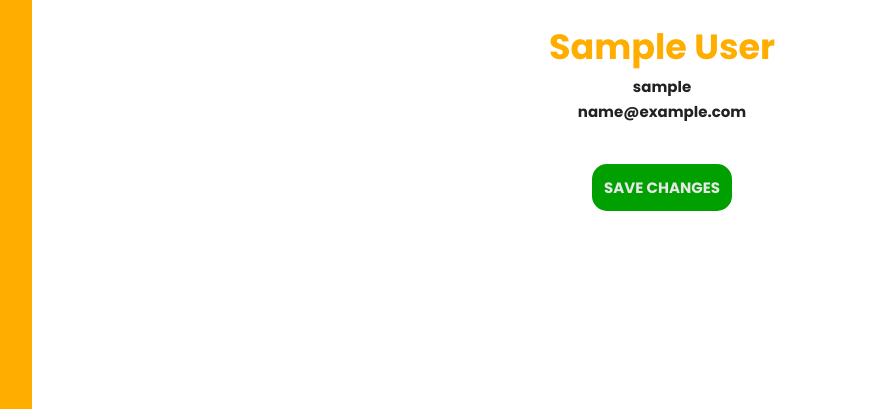
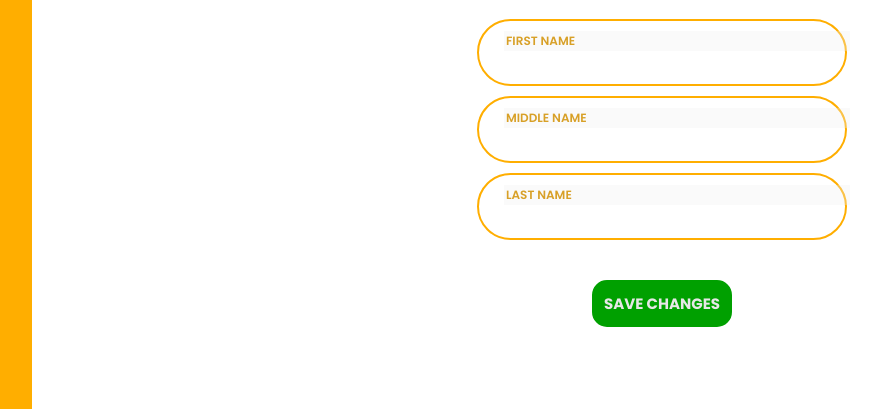
Before and after one commit to jonanthonii/ChatCAD, a PHP site: page /pages/profile.php in a window 1280 px wide. Shown: the part 391-800 px from the top of the page, without its empty margins (18-896 px from the left). Run offline with PHP 8.4, Linux system fonts and the light colour scheme; the visitor is signed in with stand-in values (Sample User, id 1).

Commit message:
added function and fixes
- fixed inaccurate time
- fixed messages to base on ID instead of name
- added function to edit name on profile

```diff
--- a/chatcad/css/profile.css
+++ b/chatcad/css/profile.css
@@ -161,35 +161,39 @@
     color: #e7e7e7;
 }
 
-.name input{
-    color: #ffae00;
-    font-size: 35px;
+.userinfo{
+    display: block;
+    width: 100%;
+}
+
+.fields{
+    border: 2px solid #ffae00;
+    display: grid;
+    padding: 10px;
+    border-radius: 50px;
+    margin: 10px;
+}
+
+.legends{
+    width: 100%;
+    border: none;
+    font-size: 12px;
+    margin-left: 15px;
+    color: #d8a027;
+    font-weight: 600;
+}
+
+.name{
+    color: #6e4f0a;
+    font-size: 14px;
+    width: 100%;
     font-weight: 700;
-    display: flex;
     justify-content: center;
     text-align: center;
-    width: 100%;
     border-style: none;
+    text-transform: capitalize;
 }
 
-.username input{
-    color: #222222;
-    font-size: 15px;
-    font-weight: 700;
-    display: flex;
-    justify-content: center;
-    text-align: center;
-    width: 100%;
-    border-style: none;
+.name:focus{
+    outline: none;
 }
-
-.email input{
-    color: #222222;
-    font-size: 15px;
-    font-weight: 700;
-    display: flex;
-    justify-content: center;
-    text-align: center;
-    width: 100%;
-    border-style: none;
-}
--- a/chatcad/index.php
+++ b/chatcad/index.php
@@ -76,6 +76,8 @@
             if(password_verify($password, $user['password'])){
                 $_SESSION['current_employeeid'] = $username;
                 $_SESSION['current_employeefirst'] = $user['firstname'];
+                $_SESSION['current_employeemiddle'] = $user['middlename'];
+                $_SESSION['current_employeelast'] = $user['lastname'];
                 $_SESSION['current_employeefullname'] = $user['firstname'] . ' ' . $user['lastname'];
                 $_SESSION['current_employeepp'] = $user['profile_pic'];
                 $_SESSION['current_employeebirthdate'] = $user['birthdate'];
--- a/chatcad/pages/profile.php
+++ b/chatcad/pages/profile.php
@@ -25,6 +25,47 @@
 if(isset($_POST['submit'])){
     $pp = $_FILES['preselectbtn'];
     $employee_id = $_SESSION['current_employeeid'];
+    $firstname = $_POST['firstname'];
+    $middlename = $_POST['middlename'];
+    $lastname = $_POST['lastname'];
+    $namechange = false;
+    $picturechange = false;
+
+    if((!empty($firstname) || $firstname != '') && (!empty($lastname) || $lastname != '')){
+        if($firstname != $_SESSION['current_employeefirst'] || $middlename != $_SESSION['current_employeemiddle'] || $lastname != $_SESSION['current_employeelast']){
+            $updatename = $pdo->prepare("UPDATE users SET firstname = :firstname, middlename = :middlename, lastname = :lastname WHERE employee_id = :employee_id");
+            $updatename->bindParam(':firstname', $firstname);
+            $updatename->bindParam(':middlename', $middlename);
+            $updatename->bindParam(':lastname', $lastname);
+            $updatename->bindParam(':employee_id', $employee_id);
+            $updatename->execute();
+
+            $namechange = true;
+            $_SESSION['current_employeefirst'] = $firstname;
+            $_SESSION['current_employeemiddle'] = $middlename;
+            $_SESSION['current_employeelast'] = $lastname;
+        }
+    }else{
+        echo "<script>
+            $(document).ready(function () {
+                Swal.fire({
+                    icon: 'error',
+                    title: 'Empty Fields',
+                    html: 'Make sure at least first and last name are filled in.',
+                    confirmButtonText: 'Proceed',
+                    showConfirmButton: true,
+                    color: 'red',
+                    allowOutsideClick: false,
+                    allowEscapeKey: false,
+                    allowEnterKey: false,
+                    confirmButtonColor: 'red',
+
+                }).then(() => {
+                    window.location.href = 'profile.php';
+                });
+            });
+            </script>";
+    }
 
     if(isset($_FILES['preselectbtn'])){
         $fileName = $_FILES['preselectbtn']['name'];
@@ -42,13 +83,17 @@
             $updatepp->execute();
 
             $_SESSION['current_employeepp'] = $newfileName;
+            $picturechange = true;
+        }
+    }
 
+    if($namechange && $picturechange){
         echo "<script>
         $(document).ready(function () {
             Swal.fire({
                 icon: 'success',
-                        title: 'Profile Picture Updated',
-                        html: 'You have successfully changed your profile picture!',
+                title: 'Profile Updated',
+                html: 'Your profile changes has been saved!',
                 confirmButtonText: 'Proceed',
                 showConfirmButton: true,
                 color: 'green',
@@ -62,7 +107,46 @@
             });
         });
         </script>";
-        }
+    }elseif($namechange && !$picturechange){
+        echo "<script>
+        $(document).ready(function () {
+            Swal.fire({
+                icon: 'success',
+                title: 'Name Updated',
+                html: 'Successfully saved your name changes!',
+                confirmButtonText: 'Proceed',
+                showConfirmButton: true,
+                color: 'green',
+                allowOutsideClick: false,
+                allowEscapeKey: false,
+                allowEnterKey: false,
+                confirmButtonColor: 'green',
+
+            }).then(() => {
+                window.location.href = 'profile.php';
+            });
+        });
+        </script>";
+    }elseif(!$namechange && $picturechange){
+        echo "<script>
+        $(document).ready(function () {
+            Swal.fire({
+                icon: 'success',
+                title: 'Picture Updated',
+                html: 'Successfully saved your profile picture!',
+                confirmButtonText: 'Proceed',
+                showConfirmButton: true,
+                color: 'green',
+                allowOutsideClick: false,
+                allowEscapeKey: false,
+                allowEnterKey: false,
+                confirmButtonColor: 'green',
+
+            }).then(() => {
+                window.location.href = 'profile.php';
+            });
+        });
+        </script>";
     }
 }
 
@@ -117,14 +201,19 @@
             </div>
         </div>
         <div class="userinfo">
-            <div class="name">
-            <input type="text" name="fullname" id="fullname" value="<?php echo $_SESSION['current_employeefullname'] ?>">
+            <div class="fields">
+                <input type="text" class="legends" value="FIRST NAME" disabled>
+                <input type="text" class="name" name="firstname" id="firstname" autocomplete="off" spellcheck="false" value="<?php echo $row['firstname']; ?>">
             </div>
-            <div class="username">
-            <input type="text" name="username" id="username" value="<?php echo $_SESSION['current_employeeid'] ?>">
+
+            <div class="fields">
+                <input type="text" class="legends" value="MIDDLE NAME" disabled>
+                <input type="text" class="name" name="middlename" id="middlename" autocomplete="off" spellcheck="false" value="<?php echo $row['middlename']; ?>">
             </div>
-            <div class="email">
-            <input type="email" name="email" id="email" value="<?php echo $_SESSION['current_employeeemail'] ?>">
+
+            <div class="fields">
+                <input type="text" class="legends" value="LAST NAME" disabled>
+                <input type="text" class="name" name="lastname" id="lastname" autocomplete="off" spellcheck="false" value="<?php echo $row['lastname']; ?>">
             </div>
         </div>
         <div class="savebtndiv">
```
Also changed, not shown: chatcad/pages/home.php (+3 -6 lines). Lines whose indentation alone changed are shown as unchanged.
